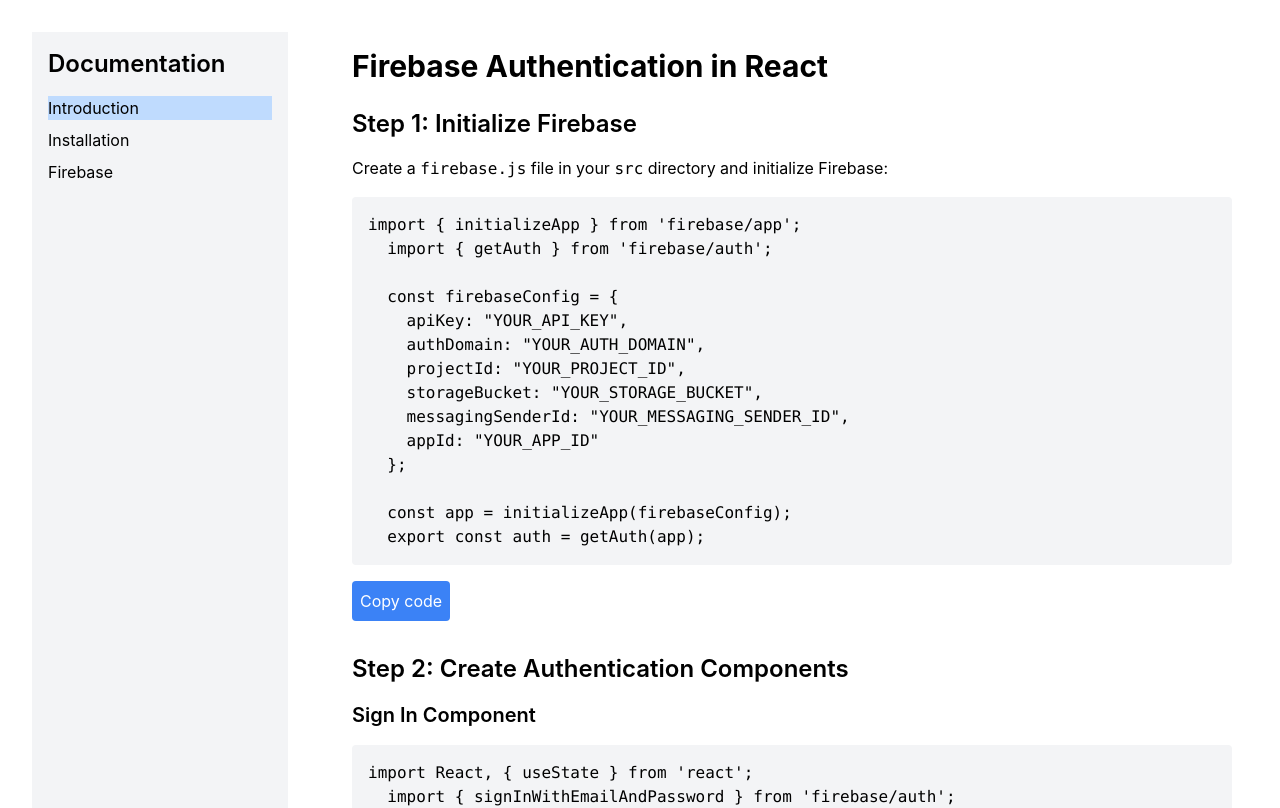
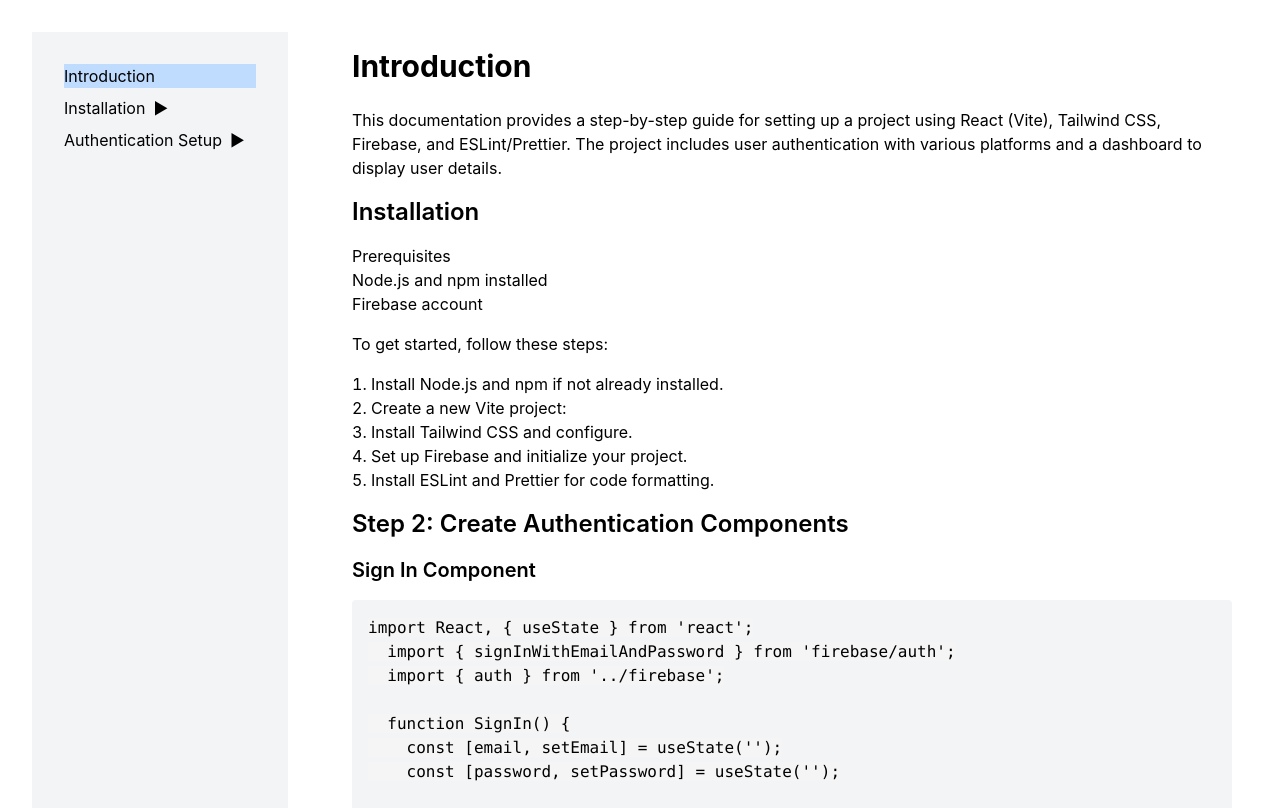
Before and after one commit to falkunam/react-firebase-auth, a React (Vite) app: page /document in a window 1280 px wide. Shown: the top 808 px of the page. Built offline with nearby package versions, Linux system fonts and the light colour scheme.

Commit message:
document: nav changes

```diff
--- a/src/App.tsx
+++ b/src/App.tsx
@@ -16,13 +16,13 @@
   return (
     <>
       <Routes>
-        <Route path="/" element={<Home />} />
-        <Route path="/sign-in" element={<SignIn />} />
-        <Route path="/sign-up" element={<SignUp />} />
-        <Route path="/email-sign-in" element={<EmailSignIn />} />
-        <Route path="/forgot-password" element={<ForgotPassword />} />
-        <Route path="/phone-auth" element={<PhoneNumber />} />
-        <Route path="/document" element={<Document/>} />
+        <Route path="/" element={<NonUser><Home /></NonUser>} />
+        <Route path="/sign-in" element={<NonUser><SignIn /></NonUser>} />
+        <Route path="/sign-up" element={<NonUser><SignUp /></NonUser>} />
+        <Route path="/email-sign-in" element={<NonUser><EmailSignIn /></NonUser>} />
+        <Route path="/forgot-password" element={<NonUser><ForgotPassword /></NonUser>} />
+        <Route path="/phone-auth" element={<NonUser><PhoneNumber /></NonUser>} />
+        <Route path="/document" element={<Document />} />
         <Route
           path="/dashboard"
           element={
--- a/src/document/index.tsx
+++ b/src/document/index.tsx
@@ -3,6 +3,7 @@
 
 const Documentation = () => {
   const [activeTab, setActiveTab] = useState<string>('#introduction');
+  const [openSubLists, setOpenSubLists] = useState<any>({});
 
   const handleTabClick = (tab: string) => {
     setActiveTab(tab);
@@ -13,39 +14,102 @@
     alert('Code copied to clipboard!');
   };
 
+  const toggleSubList = (key: string) => {
+    setOpenSubLists((prevState: any) => ({
+      ...prevState,
+      [key]: !prevState[key],
+    }));
+  };
+
   return (
     <div className="container mx-auto p-8 flex">
       <div className="w-1/5 bg-gray-100 p-4 fixed h-full">
-        <h2 className="text-2xl font-semibold mb-4">Documentation</h2>
-        <nav>
+        {/* <h2 className="text-2xl font-semibold mb-4">Documentation</h2> */}
+        <nav className="p-4">
           <ul>
             <li className={`mb-2 ${activeTab === '#introduction' ? 'bg-blue-200' : ''}`}>
               <a href="#introduction" onClick={() => handleTabClick('#introduction')}>Introduction</a>
             </li>
             <li className={`mb-2 ${activeTab === '#installation' ? 'bg-blue-200' : ''}`}>
               <a href="#installation" onClick={() => handleTabClick('#installation')}>Installation</a>
+              <button onClick={() => toggleSubList('installation')} className="ml-2">
+                {openSubLists['installation'] ? '▼' : '▶'}
+              </button>
+              {openSubLists['installation'] && (
+                <ul className="ml-4 mt-2">
+                  <li className={`mb-2 ${activeTab === '#project-setup' ? 'bg-blue-200' : ''}`}>
+                    <a href="#project-setup" onClick={() => handleTabClick('#project-setup')}>Project Setup</a>
+                  </li>
+                  <li className={`mb-2 ${activeTab === '#firebase-configuration' ? 'bg-blue-200' : ''}`}>
+                    <a href="#firebase-configuration" onClick={() => handleTabClick('#firebase-configuration')}>Firebase Configuration</a>
+                  </li>
+                </ul>
+              )}
             </li>
-            <li className={`mb-2 ${activeTab === '#firebase' ? 'bg-blue-200' : ''}`}>
-              <a href="#firebase" onClick={() => handleTabClick('#firebase')}>Firebase</a>
+            <li className={`mb-2 ${activeTab === '#authentication-setup' ? 'bg-blue-200' : ''}`}>
+              <a href="#authentication-setup" onClick={() => handleTabClick('#authentication-setup')}>Authentication Setup</a>
+              <button onClick={() => toggleSubList('authentication-setup')} className="ml-2">
+                {openSubLists['authentication-setup'] ? '▼' : '▶'}
+              </button>
+              {openSubLists['authentication-setup'] && (
+                <ul className="ml-4 mt-2">
+                  <li className={`mb-2 ${activeTab === '#email-authentication' ? 'bg-blue-200' : ''}`}>
+                    <a href="#email-authentication" onClick={() => handleTabClick('#email-authentication')}>Email Authentication</a>
+                  </li>
+                  <li className={`mb-2 ${activeTab === '#mobile-authentication' ? 'bg-blue-200' : ''}`}>
+                    <a href="#mobile-authentication" onClick={() => handleTabClick('#mobile-authentication')}>Mobile Number Authentication</a>
+                  </li>
+                  <li className={`mb-2 ${activeTab === '#third-party-authentication' ? 'bg-blue-200' : ''}`}>
+                    <a href="#third-party-authentication" onClick={() => handleTabClick('#third-party-authentication')}>Third-Party Authentication</a>
+                    <button onClick={() => toggleSubList('third-party-authentication')} className="ml-2">
+                      {openSubLists['third-party-authentication'] ? '▼' : '▶'}
+                    </button>
+                    {openSubLists['third-party-authentication'] && (
+                      <ul className="ml-4 mt-2">
+                        <li className={`mb-2 ${activeTab === '#facebook-authentication' ? 'bg-blue-200' : ''}`}>
+                          <a href="#facebook-authentication" onClick={() => handleTabClick('#facebook-authentication')}>Facebook</a>
+                        </li>
+                        <li className={`mb-2 ${activeTab === '#google-authentication' ? 'bg-blue-200' : ''}`}>
+                          <a href="#google-authentication" onClick={() => handleTabClick('#google-authentication')}>Google</a>
+                        </li>
+                        <li className={`mb-2 ${activeTab === '#instagram-authentication' ? 'bg-blue-200' : ''}`}>
+                          <a href="#instagram-authentication" onClick={() => handleTabClick('#instagram-authentication')}>Instagram</a>
+                        </li>
+                        <li className={`mb-2 ${activeTab === '#github-authentication' ? 'bg-blue-200' : ''}`}>
+                          <a href="#github-authentication" onClick={() => handleTabClick('#github-authentication')}>GitHub</a>
+                        </li>
+                        <li className={`mb-2 ${activeTab === '#twitter-authentication' ? 'bg-blue-200' : ''}`}>
+                          <a href="#twitter-authentication" onClick={() => handleTabClick('#twitter-authentication')}>Twitter (X)</a>
+                        </li>
+                      </ul>
+                    )}
+                  </li>
+                </ul>
+              )}
             </li>
           </ul>
         </nav>
       </div>
 
       <div className="w-3/4 ml-auto p-4">
-        <h1 className="text-3xl font-bold mb-6" id="introduction">Firebase Authentication in React</h1>
+        <h1 className="text-3xl font-bold mb-6" id="introduction">Introduction</h1>
+        <p className="mb-4">This documentation provides a step-by-step guide for setting up a project using React (Vite), Tailwind CSS, Firebase, and ESLint/Prettier. The project includes user authentication with various platforms and a dashboard to display user details.</p>
 
-        <h2 className="text-2xl font-semibold mb-4" id="installation">Step 1: Initialize Firebase</h2>
-        <p className="mb-4">Create a <code>firebase.js</code> file in your <code>src</code> directory and initialize Firebase:</p>
-        <pre className="bg-gray-100 p-4 rounded mb-4">
-          <code>{firebaseConfigSnippet}</code>
-        </pre>
-        <button
-          onClick={() => copyToClipboard(firebaseConfigSnippet)}
-          className="bg-blue-500 text-white p-2 rounded mb-8"
-        >
-          Copy code
-        </button>
+        <h2 className="text-2xl font-semibold mb-4" id="installation">Installation</h2>
+        <h3>Prerequisites</h3>
+        <ul className="mb-4">
+          <li>Node.js and npm installed</li>
+          <li>Firebase account</li>
+        </ul>
+
+        <p className="mb-4">To get started, follow these steps:</p>
+        <ol className="list-decimal list-inside mb-4">
+          <li>Install Node.js and npm if not already installed.</li>
+          <li>Create a new Vite project:</li>
+          <li>Install Tailwind CSS and configure.</li>
+          <li>Set up Firebase and initialize your project.</li>
+          <li>Install ESLint and Prettier for code formatting.</li>
+        </ol>
 
         <h2 className="text-2xl font-semibold mb-4" id="firebase">Step 2: Create Authentication Components</h2>
 
--- a/src/firebase/authetication/emailAuth/index.ts
+++ b/src/firebase/authetication/emailAuth/index.ts
@@ -35,7 +35,7 @@
     alert(
       `A verification email has been sent to your email address ${name}!. Please verify your email to login.`
     );
-    navigate("/sign-in");
+    navigate("/dashboard");
   } catch (error) {
     if (error instanceof FirebaseError) {
       firebaseAuthErrorMessage(error);
@@ -56,10 +56,10 @@
       password
     );
     const results = userCredential.user;
-    if (results.emailVerified === false) {
-      toast.error("Please verify your email to login.");
-      return;
-    }
+    // if (results.emailVerified === false) {
+    //   toast.error("Please verify your email to login.");
+    //   return;
+    // }
     navigate("/dashboard");
   } catch (error) {
     if (error instanceof FirebaseError) {
--- a/src/firebase/nonUser/index.tsx
+++ b/src/firebase/nonUser/index.tsx
@@ -18,22 +18,19 @@
     );
   }
 
-  if (user) {
-    const isPasswordProvider = user.providerData.some(
-      (provider) => provider.providerId === "password"
-    );
+  // if (user) {
+  //   const isPasswordProvider = user.providerData.some(
+  //     (provider) => provider.providerId === "password"
+  //   );
 
-    if (isPasswordProvider && !user.emailVerified) {
-      console.log('User email not verified');
-      return <Navigate to="/sign-in" />;
-    }
+  //   if (isPasswordProvider && !user.emailVerified) {
+  //     console.log('User email not verified');
+  //     return <Navigate to="/sign-in" />;
+  //   }
+  //   return <Navigate to="/dashboard" />;
+  // }
 
-    console.log('User authenticated and email verified');
-    return <Navigate to="/dashboard" />;
-  }
-
-  console.log('No user, rendering children');
-  return <>{children}</>;
+  return !user ? <>{children}</> : <Navigate to="/dashboard" />;
 };
 
 export default NonUser;
--- a/src/firebase/requireUser/index.tsx
+++ b/src/firebase/requireUser/index.tsx
@@ -16,7 +16,7 @@
       </div>
     );
 
-  if (!user || user === null) return <Navigate to={"/sign-in"} />;
+  if (!user || user === null) return <Navigate to={"/"} />;
   return children;
 };
 
--- a/src/index.css
+++ b/src/index.css
@@ -18,3 +18,7 @@
 body {
   margin: 0;
 }
+
+code {
+  background: #f5f5f5;
+}
```
